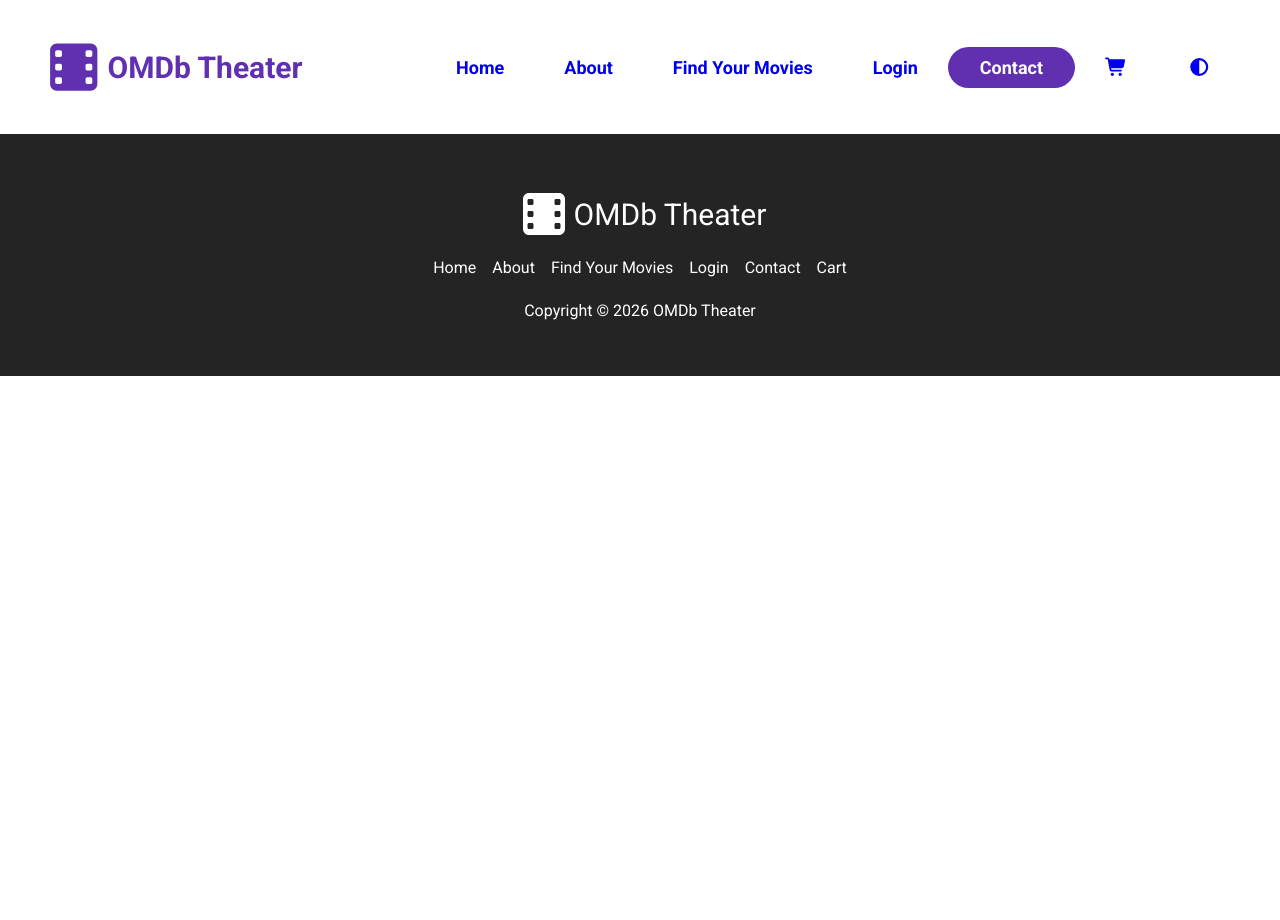
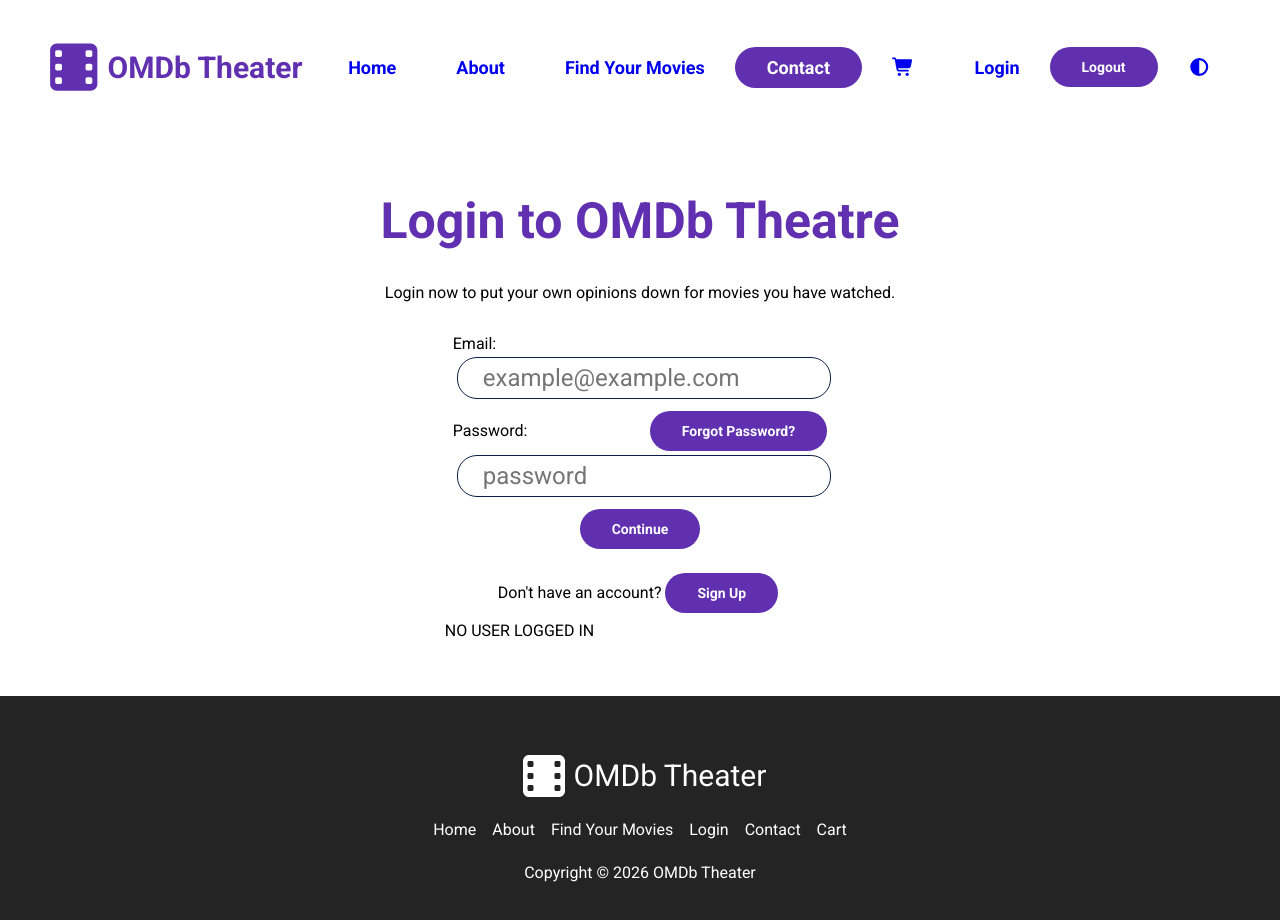
Before and after one commit to sbulatao/react-omdb-theatre, a React (Create React App) app: page /login in a window 1280 px wide. Shown: the top 920 px of the page. Before the commit the page ends 800 px from the top, so only its background shows below. Built offline with nearby package versions, Linux system fonts and the light colour scheme; no server answers.

Commit message:
Pages::Login Setup

```diff
--- a/package.json
+++ b/package.json
@@ -11,6 +11,7 @@
     "@testing-library/react": "^16.3.2",
     "@testing-library/user-event": "^13.5.0",
     "axios": "^1.16.1",
+    "firebase": "^12.13.0",
     "react": "^19.2.6",
     "react-dom": "^19.2.6",
     "react-router-dom": "^7.15.0",
--- a/src/App.js
+++ b/src/App.js
@@ -8,6 +8,7 @@ import MovieInfo from './pages/MovieInfo';
 import Contact from './pages/Contact';
 import About from './pages/About';
 import Cart from './pages/Cart';
+import Login from './pages/Login';
 
 function App() {
   return (
@@ -22,6 +23,7 @@ function App() {
           <Route path='/movies/tt0110475' element={<MovieInfo />}/>
           <Route path='/contact' element={<Contact />} />
           <Route path='/cart' element={<Cart />} />
+          <Route path='/login' element={<Login />} />
         </Routes>
 
         <Footer />
--- a/src/components/Nav.jsx
+++ b/src/components/Nav.jsx
@@ -1,8 +1,13 @@
-import React from 'react';
+import React, { useState } from 'react';
 import { FontAwesomeIcon } from "@fortawesome/react-fontawesome";
 import { Link } from 'react-router';
+// import logout from '../pages/Login';
+import { auth } from '../firebase/init';
+import { signOut } from 'firebase/auth';
 
 export default function Nav() {
+    const [user, setUser] = useState({});
+
     function openMenu() {
         document.body.classList += " menu--open";
     }
@@ -10,6 +15,12 @@ export default function Nav() {
     function closeMenu() {
         document.body.classList.remove("menu--open");
     }
+
+    function logout() {
+        signOut(auth);
+        setUser({});
+    }
+
   return (
     <nav>
         <div className="navbar">
@@ -33,11 +44,6 @@ export default function Nav() {
                     <Link to="/movies" className="navbar__link link__hover-effect">Find Your Movies</Link>
                 </li>
 
-
-                <li> {/* ADDING: LOGIN -- IN PROGRESS */}
-                    <Link to="/login" className='navbar__link'>Login</Link>
-                </li>
-
                 <li> {/* CONTACT */}
                     <Link to="/contact" className="button navbar__link--primary link__hover-effect" >Contact</Link>
                 </li>
@@ -46,6 +52,14 @@ export default function Nav() {
                     <Link to="/cart" className='navbar__link'>
                         <FontAwesomeIcon icon="shopping-cart"></FontAwesomeIcon>
                     </Link>
+                </li>
+
+                <li> {/* ADDING: LOGIN -- IN PROGRESS */}
+                    <Link to="/login" className='navbar__link'>Login</Link>
+                </li>
+
+                <li> {/* ADDING: LOGOUT -- IN PROGRESS */}
+                    <button className='button' onClick={logout}>Logout</button>
                 </li>
 
                 {/* LIGHT/DARK CONTRAST */}
@@ -77,13 +91,16 @@ export default function Nav() {
                         <Link to="/movies" className='menu__link'>Find Your Movies</Link>
                     </li>
                     <li className="menu__list">
-                        <Link to="/login" className='menu__link'>Login</Link>
-                    </li>
-                    <li className="menu__list">
                         <Link to="/contact" className='menu__link'>Contact</Link>
                     </li>
                     <li className="menu__list">
                         <Link to="/cart" className='menu__link'>Cart</Link>
+                    </li>
+                    <li className="menu__list">
+                        <Link to="/login" className='menu__link'>Login</Link>
+                    </li>
+                    <li className="menu__list">
+                        <button className='button' onClick={logout}>Logout</button>
                     </li>
                     <li className="menu__list">
                         <Link to="/" className="navbar__link--anchor">
--- /dev/null
+++ b/src/pages/Login.jsx
@@ -0,0 +1,134 @@
+import React, { useEffect, useState } from 'react'
+import { auth } from '../firebase/init'
+import { createUserWithEmailAndPassword, signInWithEmailAndPassword, onAuthStateChanged } from 'firebase/auth'
+
+export default function Login() {
+  const [user, setUser] = useState(null);
+  const [email, setEmail] = useState("");
+  const [password, setPassword] = useState("");
+  const [loading, setLoading] = useState(true);
+
+  useEffect(() => {
+    const unsubscribe = onAuthStateChanged(auth, (user) => {
+      setLoading(false);
+      console.log(user);
+
+      if (user) { // user logged in
+        setUser(user);
+        console.log(user.email); // DEBUGGING: WILL ONLY RUN IF USER IS NOT NULL
+      }
+      else { // user is signed out
+          setUser(null); // CLEAR USER STATE when database is empty...
+          // logout(); // no need to use...
+      //   console.log("NO USER IS LOGGED IN.");
+      }
+    });
+
+    // CLEAN UP SUBSCRIPTION ON UNMOUNT
+    return() => unsubscribe();
+
+  }, []); // EMPTY ARRAY TO RUN ONLY ON MOUNT
+
+
+  function register() {
+    createUserWithEmailAndPassword(auth, email, password)
+      .then((userCredential) => {
+        const user = userCredential.user;
+        setUser(user);
+        setEmail(''); // CLEAR EMAIL FIELD
+        setPassword(''); // CLEAR PASSWORD FIELD
+      })
+      .catch((error) => {
+        const errorCode = error.code;
+        const errorMessage = error.message;
+        console.log(errorCode);
+        console.log(errorMessage);
+      })
+  }
+
+
+  function login(e) {
+    e.preventDefault(); // STOP PAGE RELOAD
+    signInWithEmailAndPassword(auth, email, password)
+    .then((userCredential) => {
+        const user = userCredential.user;
+        setUser(user);
+        console.log("SUCCESS -- YOU HAVE LOGIN!!!")
+      })
+      .catch((error) => {
+        const errorCode = error.code;
+        const errorMessage = error.message;
+        console.log(errorCode);
+        console.log(errorMessage);
+        console.log("FAILED -- WRONG PASSWORD!!!")
+      })
+  }
+
+  // function logout(){ // NOT NEEDED HERE
+  //   signOut(auth)
+  //   // setUser({});
+  //   .then(() => {
+  //     // SIGN OUT SUCCESSFUL
+  //     setUser(null); // CLEARS USER STATE
+  //     console.log("USER SIGNED OUT SUCCESSFULLY!!!");
+  //   })
+  //   .catch((error) => {
+  //     // AN ERROR HAPPENED
+  //     console.error("ERROR SIGNING OUT: ", error);
+  //   })
+  // }
+
+  return (
+    <section id='login'>
+      <div className="container">
+        <div className="row">
+
+      <div className="login__header">
+        <h1 className="title">Login to OMDb Theatre</h1>
+        <p className='login__para'>Login now to put your own opinions down for movies you have watched.</p>
+      </div>
+
+      <form onSubmit={login}>
+        <div className="login__email--section">
+          <label className='login__email--header'>Email:</label>
+          <input
+            className='login__email--input'
+            type='email'
+            placeholder='example@example.com'
+            required
+            value={email}
+            onChange={(e) => {setEmail(e.target.value)}}
+          />
+        </div>
+
+        <div className="login__password--section">
+          <label className="login__password--header">Password:
+          <button type='button' className="button login__password--forgot">Forgot Password?</button>
+          </label>
+          <input
+            className='login__password--input'
+            type='password'
+            placeholder='password'
+            required
+            value={password}
+            onChange={(e) => {setPassword(e.target.value)}}
+          />
+        </div>
+
+        <div className="login__continue">
+          <button className='button continue' type='submit'>Continue</button>
+        </div>
+
+        <div className="login__register">
+          <p className='register__para'>Don't have an account?
+          <button type='button' className='button register' onClick={register}>Sign Up</button>
+          </p>
+        </div>
+        {/* { loading ? 'loading...' : user.email } */}
+         { loading ? 'Loading...' : (user ? `Logged in as: ${user.email}` : 'NO USER LOGGED IN') }
+      </form>
+    </div>
+  </div>
+  </section>
+  )
+}
--- a/src/style.css
+++ b/src/style.css
@@ -778,6 +778,73 @@ select {
   padding: 12px 0;
 }
 
+/* LOGIN */
+.form {
+  display: flex;
+  flex-direction: column;
+  /* align-items: center; */
+}
+
+.login__header {
+  display: flex;
+  flex-direction: column;
+  align-items: center;
+  margin-bottom: 24px;
+}
+
+/* .login__para {} */
+
+.login__email--section {
+  margin: 8px;
+}
+
+/* .login__email--header {} */
+
+.login__email--input {
+  margin: 4px;
+}
+
+.login__password--section {
+  margin: 8px;
+}
+
+.login__password--header {
+  display: flex;
+  flex-direction: row;
+  align-items: center;
+  justify-content:space-between;
+}
+
+/* .login__password--forgot{} */
+
+.login__password--input {
+  margin: 4px;
+}
+
+.login__continue {
+  margin-top: 8px;
+  display: flex;
+  flex-direction: column;
+  align-items: center;
+}
+
+.login__register {
+  margin-top: 16px;
+
+  display: flex;
+  flex-direction: column;
+  align-items: center;
+}
+
+.register__para {
+  margin: 4px;
+}
+
+.register {
+  margin: 4px;
+}
+
+
 /* FOOTER */
 footer {
     background-color: #242424;
```
Also changed, not shown: 2 other files (tests, documents, lock files or other folders).
